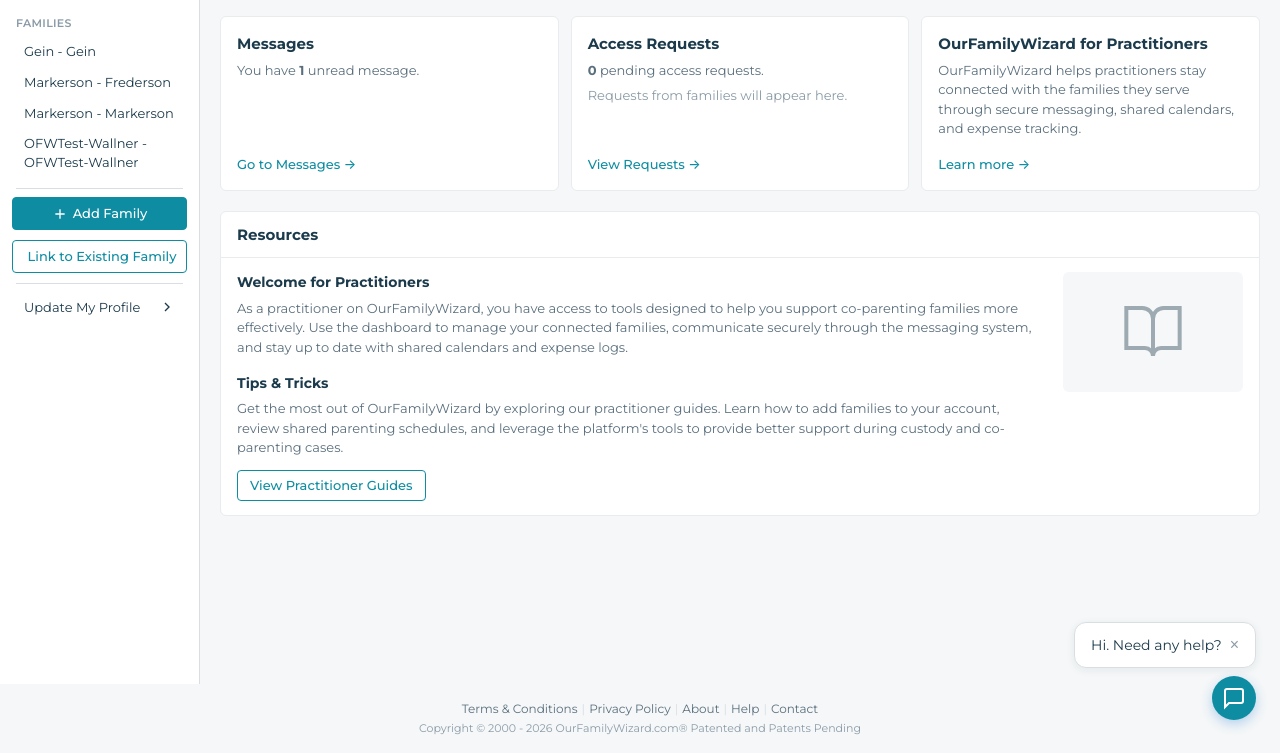
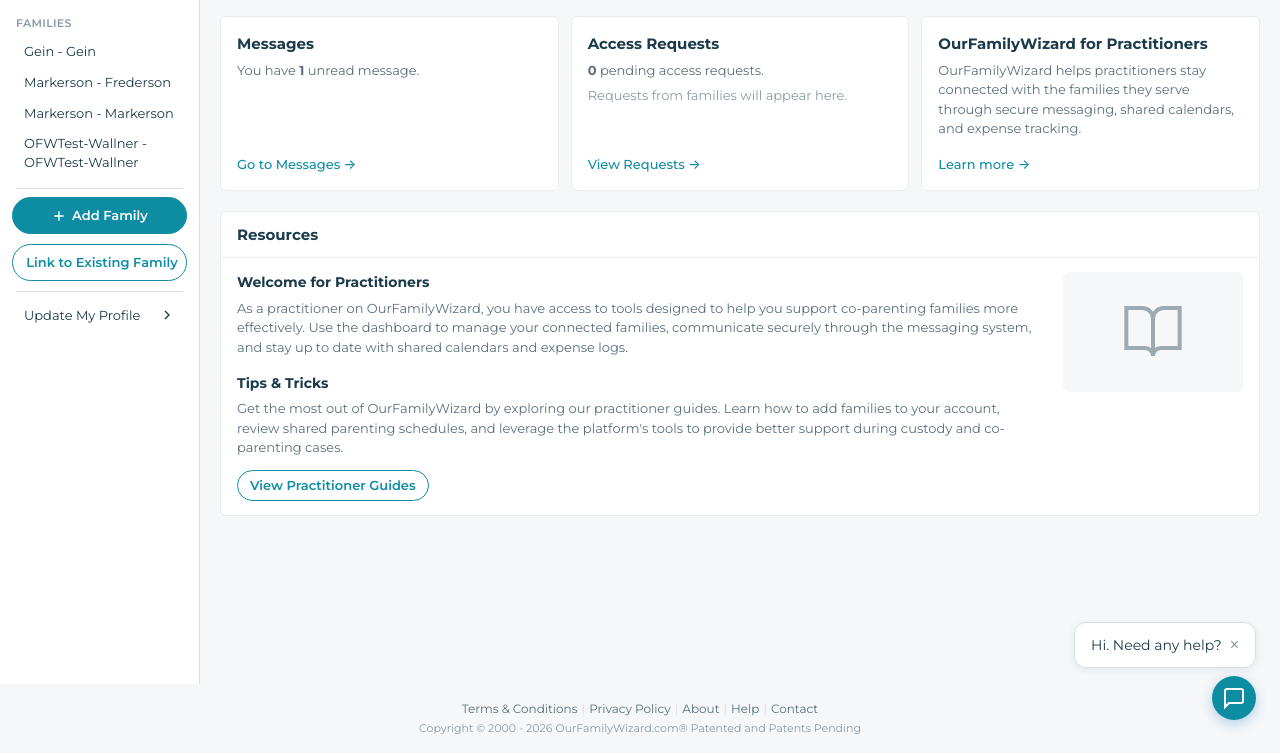
Before and after one commit to aschneider-bit/pro-test-march-2026, a FastAPI app: page /dashboard in a window 1280 px wide. Shown: the part 56-809 px from the top of the page. Run offline with FastAPI, Linux system fonts and the light colour scheme.

Commit message:
auto: update style.css

```diff
--- a/static/style.css
+++ b/static/style.css
@@ -424,11 +424,11 @@ a:hover {
     display: inline-flex;
     align-items: center;
     gap: 5px;
-    padding: 6px 12px;
-    font-size: 13px;
-    font-weight: 500;
+    padding: 8px 16px;
+    font-size: 13px;
+    font-weight: 600;
     font-family: var(--font);
-    border-radius: var(--radius-sm);
+    border-radius: 20px;
     cursor: pointer;
     transition: all 0.15s;
     text-decoration: none;
```
